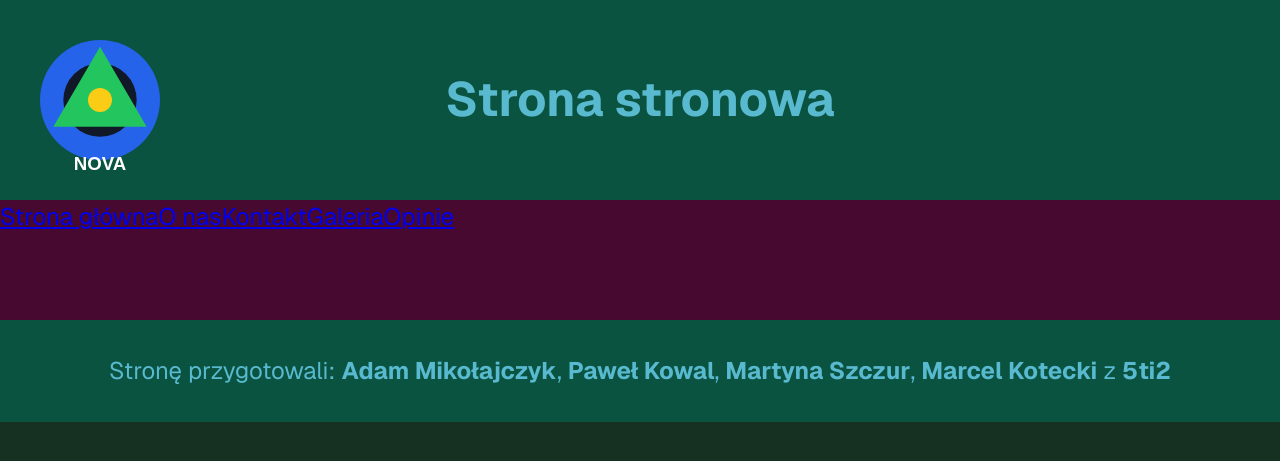
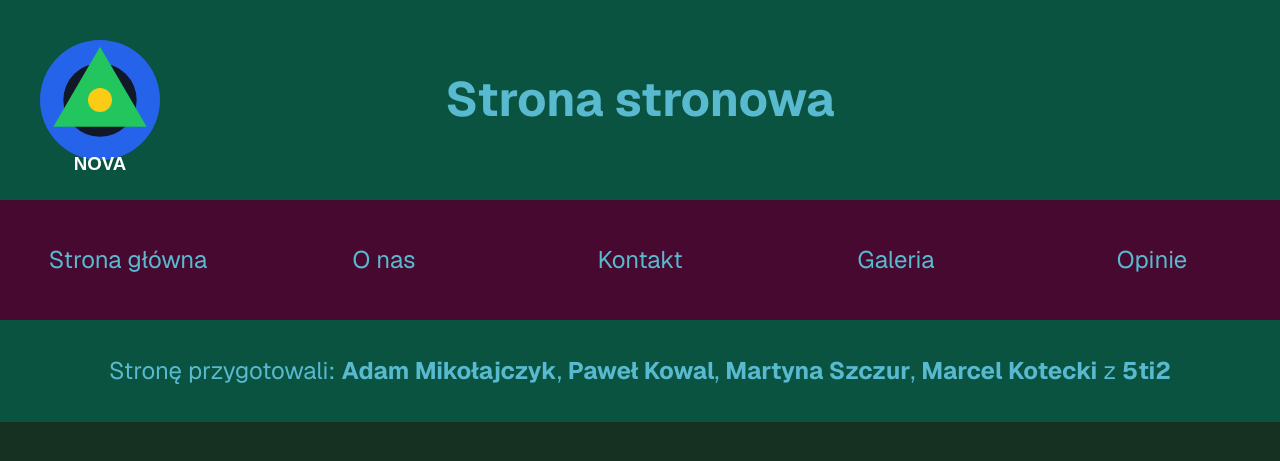
Before and after one commit to tukanog/rg_strona, a PHP site: page /boilerplate.php in a window 1280 px wide. Shown: the top 461 px of the page. Run offline with PHP 8.4, Linux system fonts and the light colour scheme.

Commit message:
Zmiana struktury nav aby działała poprawnie i znacznik a obejmował całą daną mu przestrzeń, nie tylko tekst

```diff
--- a/boilerplate.php
+++ b/boilerplate.php
@@ -14,21 +14,11 @@
     </header>
     <nav>
         <ul>
-            <a href="index.html">
-                <li>Strona główna</li>
-            </a>
-            <a href="onas.html">
-                <li>O nas</li>
-            </a>
-            <a href="kontakt.html">
-                <li>Kontakt</li>
-            </a>
-            <a href="galeria.html">
-                <li>Galeria</li>
-            </a>
-            <a href="opinie.html">
-                <li>Opinie</li>
-            </a>
+            <li><a href="index.html">Strona główna</a></li>
+            <li><a href="index.html">O nas</a></li>
+            <li><a href="index.html">Kontakt</a></li>
+            <li><a href="index.html">Galeria</a></li>
+            <li><a href="index.html">Opinie</a></li>
         </ul>
     </nav>
 
@@ -43,3 +33,7 @@
     </footer>
 </body>
 </html>
+
+<!--
+    Chyba sie udalo nwm bedac szczerym..
+-->
--- a/style.css
+++ b/style.css
@@ -42,10 +42,14 @@ nav {
         display: flex;
         list-style: none;
         padding: 0;
+        align-items: center;
 
-
-
-        /* a {
+        a {
+            display: flex;
+            align-items: center;
+            justify-content: center;
+            width: 100%;
+            height: 100%;
             text-decoration: none;
             color: var(--color-medium-turuoise);
             flex: 1;
@@ -53,15 +57,14 @@ nav {
 
         li {
             height: 100%;
-            display: flex;
-            align-items: center;
+            text-align: center;
             justify-content: center;
-            text-align: center;
+            flex: 1;
         }
 
         li:hover {
             background-color: var(--color-blue-violet);
-        } */
+        }
     }
 }
 
```
